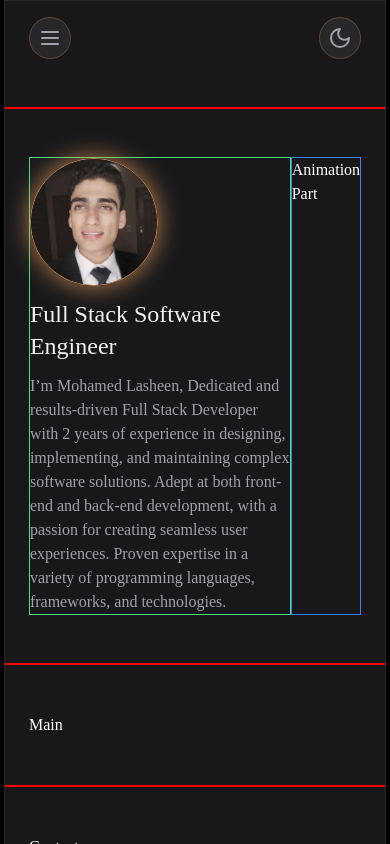
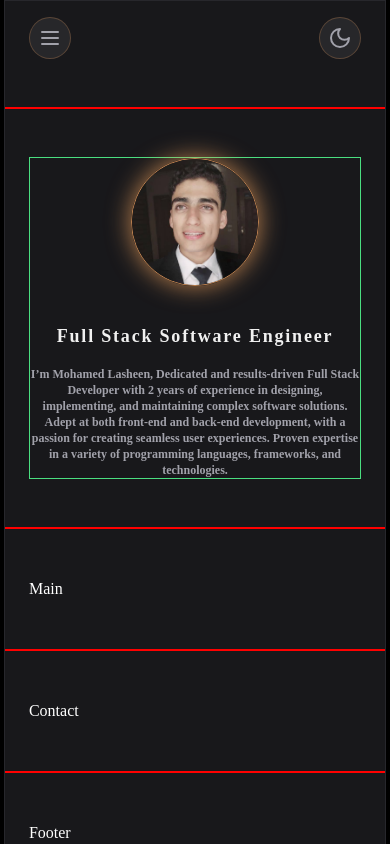
Before and after one commit to mohamedlasheen92/Portfolio, a React (Vite) app: page / in a window 390 px wide. Shown: the top 844 px of the page. Built offline with nearby package versions, Linux system fonts and the light colour scheme.

Commit message:
hero section v2 responsiveness

```diff
--- a/src/components/hero/Hero.tsx
+++ b/src/components/hero/Hero.tsx
@@ -5,10 +5,10 @@ const Hero = () => {
   return (
     <>
       <section className="hero flex">
-        <section className="info border border-green-400 grow">
-          <img src={me} alt="me" className="w-32 border rounded-full" />
-          <h1 className="title text-2xl my-3">Full Stack Software Engineer</h1>
-          <p className="description">
+        <section className="info border border-green-400 grow text-center md:text-left">
+          <img src={me} alt="me" className="w-32 border rounded-full mx-auto md:mx-0" />
+          <h1 className="title text-lg sm:text-2xl lg:text-3xl mb-4 mt-9 tracking-widest font-bold">Full Stack Software Engineer</h1>
+          <p className="description font-semibold text-xs sm:text-sm md:text-base">
             I’m Mohamed Lasheen, Dedicated and results-driven Full Stack
             Developer with 2 years of experience in designing, implementing, and
             maintaining complex software solutions. Adept at both front-end and
@@ -17,7 +17,7 @@ const Hero = () => {
             frameworks, and technologies.
           </p>
         </section>
-        <section className="ani border border-blue-500">Animation Part</section>
+        {/* <section className="ani border border-blue-500">Animation Part</section> */}
       </section>
     </>
   );
```
